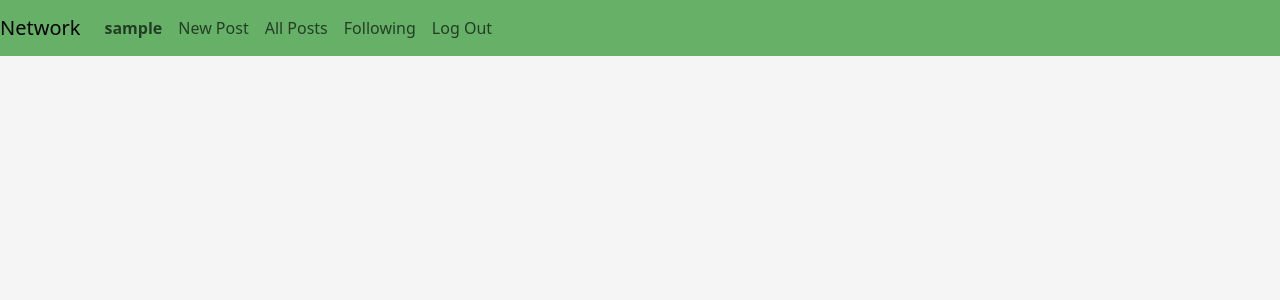
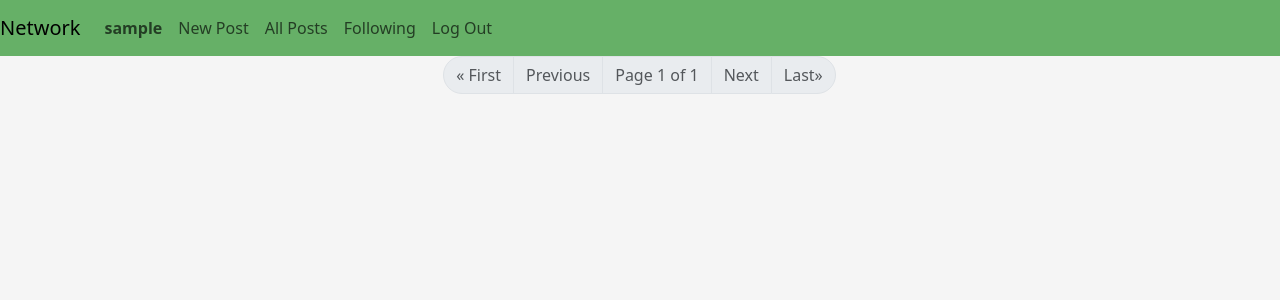
Before and after one commit to NearBee/Js-Network, a Django app: a page that uses network/templates/network/following.html in a window 1280 px wide. Shown: the top 300 px of the page. Run offline with Django 3.2, Linux system fonts and the light colour scheme; the visitor is signed in with stand-in values (Sample User, id 1); data comes from the database, SQL or seed files in the repository; data that the repository does not hold is empty.

Commit message:
Added Pagenation to all following pages

```diff
--- a/network/templates/network/following.html
+++ b/network/templates/network/following.html
@@ -11,7 +11,7 @@
 <div class="container">
     <div class="row justify-content-center">
         <div class="col-7">
-            {% for post in following|dictsortreversed:'created_at' %}
+            {% for post in posts|dictsortreversed:'created_at' %}
             <div id="post-{{ post.id }}" class="card my-2">
                 <!-- Add some sort of profile elements in header AFTER profile creation -->
                 <h5 class="card-header">{{ post.user }}</h5>
@@ -25,7 +25,7 @@
 
                         <div class="col-3">
                             <small id="current_likes" class="text-muted">Likes: {{ post.likes.all|length }}</small>
-                            </d <!-- Can be further improved when like function is finished-->
+                        </div>
 
                         {% if request.user != user %}
                         <div class="col-2">
@@ -64,8 +64,51 @@
         </div>
     </div>
 </div>
+<nav aria-label="Page Navigation">
+    <ul class="pagination justify-content-center">
+        <li class="page-item col-auto">
+            {% if posts.has_previous %}
+        <li class="page-item col-auto">
+            <a class="page-link rounded-start-pill" href="?page=1">&laquo; First</a>
+        </li>
+        <li class="page-item col-auto">
+            <a class="page-link" href="?page={{ posts.previous_page_number }}">Previous</a>
+        </li>
+        {% else %}
+        <li class="page-item disabled col-auto">
+            <a class="page-link rounded-start-pill" href="?page=1">&laquo; First</a>
+        </li>
+        <li class="page-item disabled col-auto">
+            <a class="page-link" href="#">Previous</a>
+        </li>
+        {% endif %}
+        </li>
 
-    <!-- Create a look for if the user is following no one -->
+        <li class="page-item disabled col-auto">
+            <span class="page-link">Page {{ posts.number }} of {{ posts.paginator.num_pages }}</span>
+        </li>
+
+        <li class="page-item col-auto">
+            {% if posts.has_next %}
+        <li class="page-item col-auto">
+            <a class="page-link" href="?page={{ posts.next_page_number }}">Next</a>
+        </li>
+        <li class="page-item col-auto rounded-end-circle">
+            <a class="page-link rounded-end-pill" href="?page={{ posts.paginator.num_pages }}">Last&raquo;</a>
+        </li>
+        {% else %}
+        <li class="page-item disabled col-auto">
+            <a class="page-link" href="#">Next</a>
+        </li>
+        <li class="page-item disabled col-auto rounded-end-pill">
+            <a class="page-link rounded-end-pill" href="?page={{ posts.paginator.num_pages }}">Last&raquo;</a>
+        </li>
+        {% endif %}
+        <li class="page-item"></li>
+    </ul>
+</nav>
+
+<!-- Create a look for if the user is posts no one -->
 
 {% else %}
 
--- a/network/views.py
+++ b/network/views.py
@@ -147,15 +147,21 @@ def profile_view(request, username):
 def following_view(request, username):
     current_user = request.user
     posts = New_Post.objects.filter(user__in=current_user.following.all())
+    paginated = Paginator(posts, 10)
+
+    page_number = request.GET.get("page", 1)
+    page_obj = paginated.get_page(page_number)
+
     if current_user.username != username:
         # TODO: Have an error message or sorts show up here
         return redirect("index")
 
-    return render(
-        request,
-        "network/following.html",
-        {"following": posts},
-    )
+    else:
+        return render(
+            request,
+            "network/following.html",
+            {"posts": page_obj},
+        )
 
 
 @csrf_exempt
```
Lines whose indentation alone changed are shown as unchanged.
